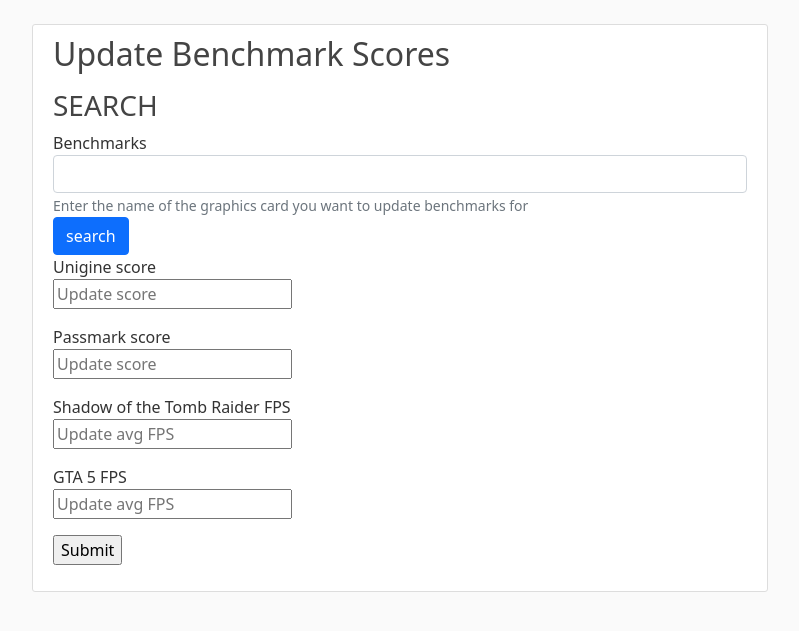
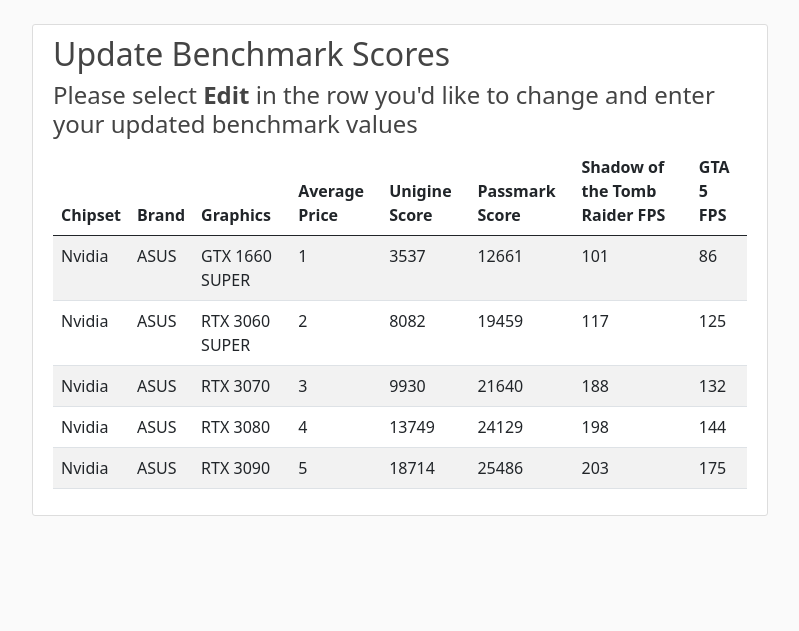
Before and after one commit to hurstdon1/cs340_Project, a Flask app: page /update_benchmarks in a window 1280 px wide. Shown: the part 56-687 px from the top of the page, without its empty margins (50-849 px from the left). Run offline with Flask 2, Linux system fonts and the light colour scheme; data comes from the database, SQL or seed files in the repository; some libraries are stand-ins or nearby versions.

Commit message:
Restructured the update page to pull in all the cards just like the search and we will then tack an update button on to each row that allows the user to input information

```diff
--- a/gpu.py
+++ b/gpu.py
@@ -314,6 +314,18 @@
 
         form = benchmarkForm()
 
+        query = """SELECT chipsetManufacturer, brandName, graphicsCoprocessor, averagePrice, unigineBenchmarkScore, passmarkBenchmarkScore, shadowOfTheTombRaiderFPS, grandTheftAuto5FPS
+	 		FROM graphicsCards
+			INNER JOIN graphicsCard_brands ON graphicsCards.id = graphicsCard_brands.gpuId
+			INNER JOIN brands ON graphicsCard_brands.brandId = brands.id
+			INNER JOIN graphicsCard_benchmarkValues ON graphicsCards.id = graphicsCard_benchmarkValues.gpuID
+			INNER JOIN benchmarkValues ON benchmarkValues.id = graphicsCard_benchmarkValues.benchmarkId
+			INNER JOIN chipsets ON graphicsCards.chipset = chipsets.id"""
+
+	cursor = db.execute_query(db_connection=db_connection, query=query)
+
+	results = cursor.fetchall()
+
         if request.method =='POST':
                 unigine = request.form["unigine"]
                 passmark = request.form["passmark"]
@@ -324,7 +336,7 @@
                 print("The data are saved")
 
         else:
-                return render_template("update_benchmarks.html", form=form, title="Update Benchmarks")
+                return render_template("update_benchmarks.html", form=form, title="Update Benchmarks", gpu=results)
 
 @app.route("/remove_gpu")
 def remove_gpu():
--- a/templates/update_benchmarks.html
+++ b/templates/update_benchmarks.html
@@ -1,42 +1,37 @@
 {% extends "layout.html" %}
 {% block content%}
 
-        <div class="content-section">
-        <h2>Update Benchmark Scores</h2>
-	<h3 class="pt-2">SEARCH</h2>
-	<div class="form-group">
-            <label for="benchmarks">Benchmarks </label>
-            <input type="text" class="form-control" id="benchmarksSearch">
-            <small id="benchmarksSearchHelp" class="form-text text-muted">Enter the name of the graphics card you want to update benchmarks for</small>
-        </div>
-	  <button type="submit" class="btn btn-primary">search</button>
-	<form action="{{ url_for('update_benchmarks') }}" method=post>
-        <div>
-            <!-- price Id -->
-            <p>
-                {{ form.unigine.label }} <br>
-                {{ form.unigine(placeholder='Update score') }}
-            </p>
-            <!-- memory Type  -->
-            <p>
-                {{ form.passmark.label }} <br>
-                {{ form.passmark(placeholder='Update score') }}
-            </p>
-            <!-- Number of Cuda Cores -->
-            <p>
-                {{ form.shadow.label }}<br>
-                {{form.shadow(placeholder='Update avg FPS')}}
-            </p>
-            <!-- Chipset Id -->
-            <p>
-                {{ form.gta.label }}<br>
-                {{ form.gta(placeholder='Update avg FPS') }}
-            </p>
-            <p>
-		 {{ form.submit }}
-	    <p/>
-        </div>
-    </form>
-</div>
+    <div class="content-section">
+    <h2>Update Benchmark Scores</h2>
+    <h4>Please select <strong>Edit</strong> in the row you'd like to change and enter your updated benchmark values</h4>
+
+    <table class="table table-striped">
+      <thead>
+        <tr>
+          <th scope="col">Chipset</th>
+          <th scope="col">Brand</th>
+          <th scope="col">Graphics</th>
+          <th scope="col">Average Price</th>
+          <th scope="col">Unigine Score</th>
+          <th scope="col">Passmark Score</th>
+          <th scope="col">Shadow of the Tomb Raider FPS</th>
+          <th scope="col">GTA 5 FPS</th>
+        </tr>
+      </thead>
+      <tbody>
+        {% for item in gpu %}
+        <tr>
+            <td>{{item['chipsetManufacturer']}}</td>
+            <td>{{item['brandName']}}</td>
+            <td>{{item['graphicsCoprocessor']}}</td>
+            <td>{{item['averagePrice']}}</td>
+            <td>{{item['unigineBenchmarkScore']}}</td>
+            <td>{{item['passmarkBenchmarkScore']}}</td>
+            <td>{{item['shadowOfTheTombRaiderFPS']}}</td>
+            <td>{{item['grandTheftAuto5FPS']}}</td>
+        </tr>
+      {% endfor %}
+      </tbody>
+    </table>
 
 {% endblock content %}
```
Also changed, not shown: 1 other file.
